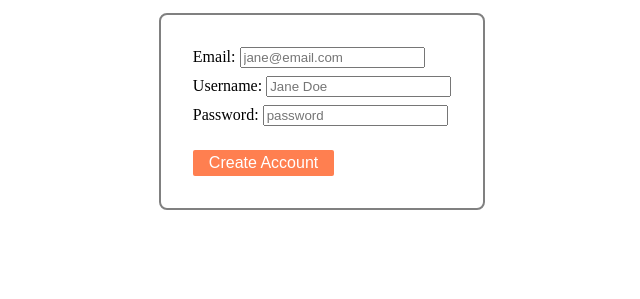
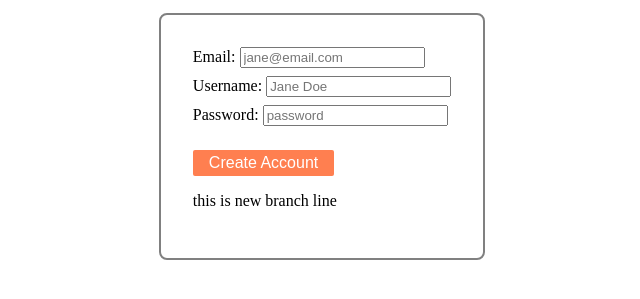
Before and after one commit to yakshpal2001/work, a website: page public/index.html in a window 1280 px wide. Shown: the part 101-400 px from the top of the page, without its empty margins (318-958 px from the left). Drawn offline with Linux system fonts and the light colour scheme.

Commit message:
added new line

```diff
--- a/public/index.html
+++ b/public/index.html
@@ -25,7 +25,7 @@
         </div>
 
         <button id="formBtn">Create Account</button>
-
+        <p> this is new branch line </p>
     </form>
 </body>
 
```
